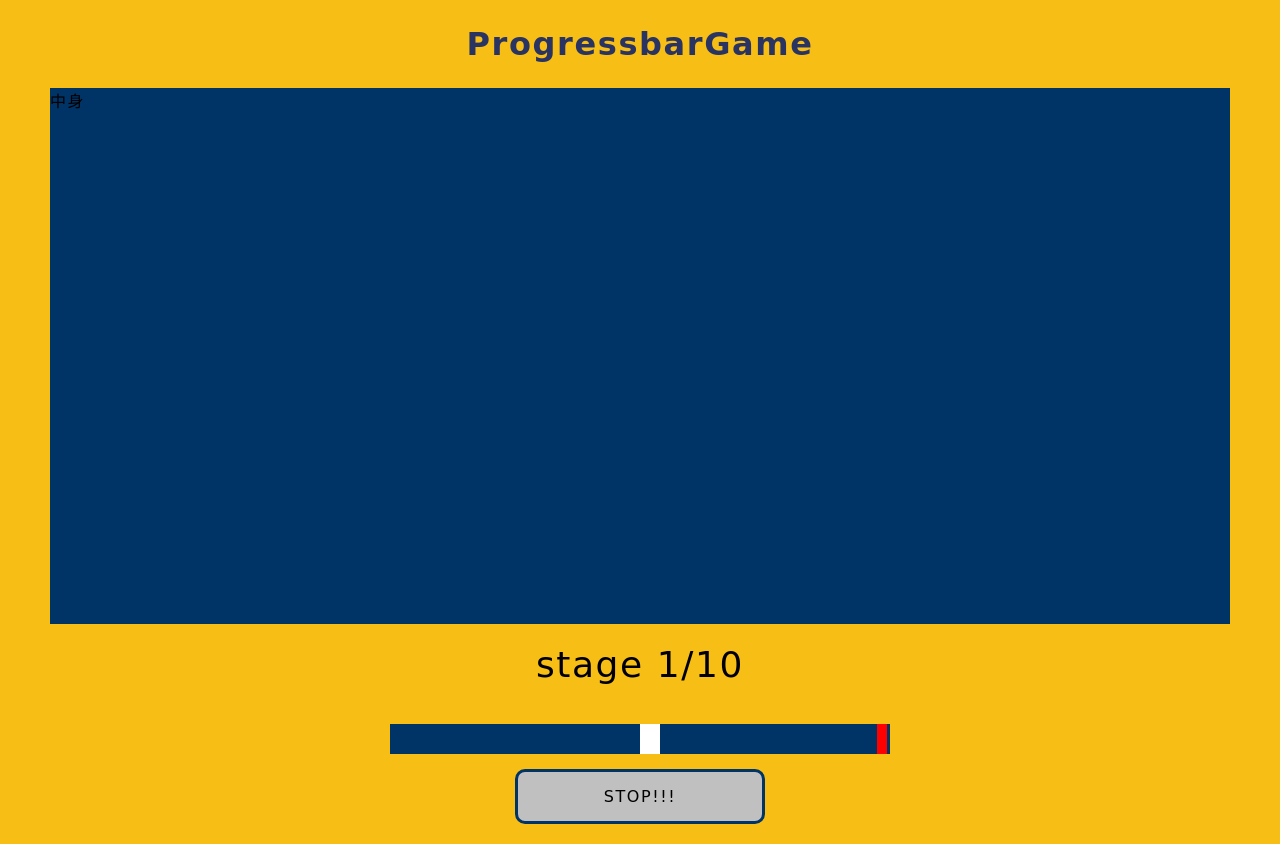
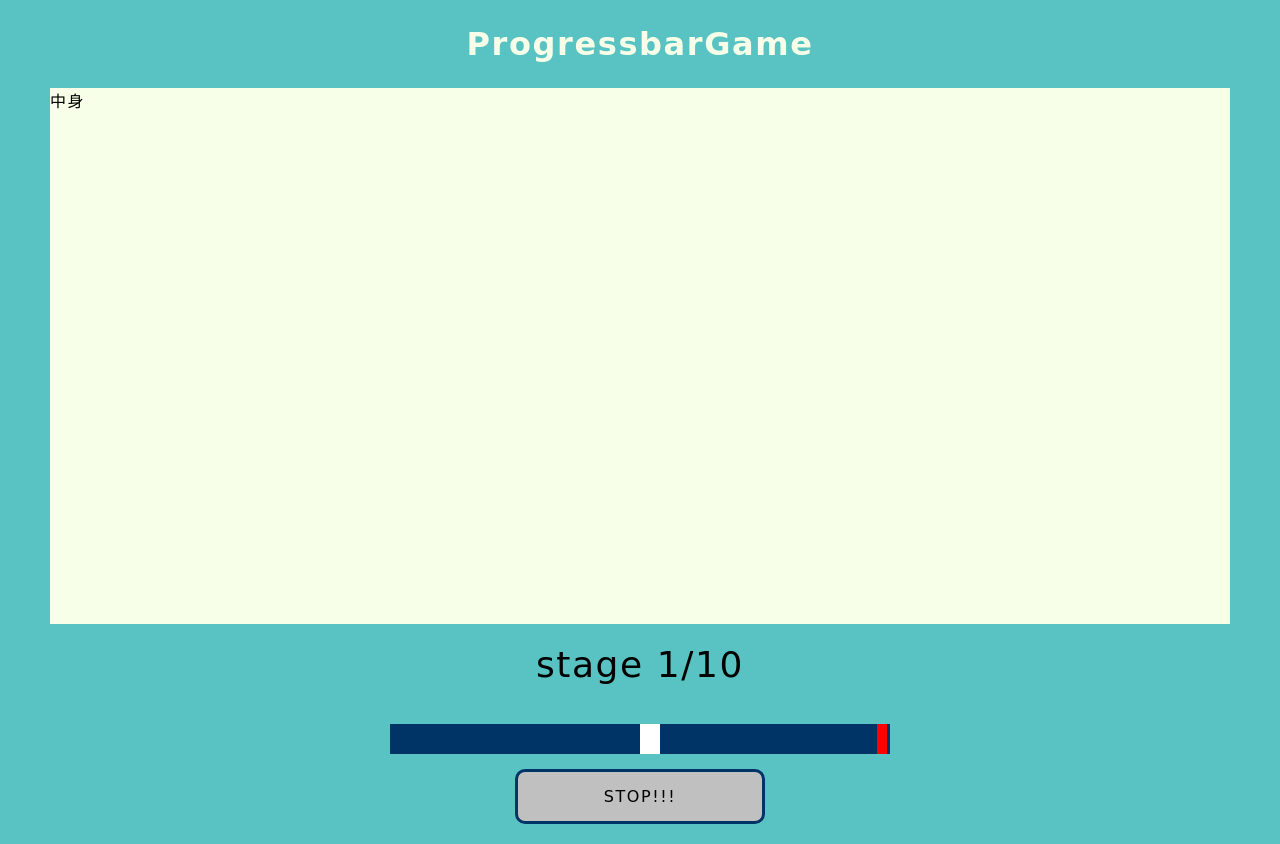
Before and after one commit to TakuyaTaniguchi/SequenceGame, a website built with Parcel: page index.pug in a window 1280 px wide. Built offline with nearby package versions, Linux system fonts and the light colour scheme; a web font is replaced by a local one.

Commit message:
Update color

```diff
--- a/style.scss
+++ b/style.scss
@@ -2,21 +2,21 @@
 body{
   background-color: #00818a;
   font-family: 'Shojumaru', cursive;
-  background-color: #003366;
-  // border-left: solid 50px #f7be16;
-  // border-right: solid 50px #f7be16;
+  background-color: #F8FFE8;
+  // border-left: solid 50px #59C3C3;
+  // border-right: solid 50px #59C3C3;
 }
 /* header
 ----------------------- */
 .header{
   display: block;
-  background-color: #f7be16;
+  background-color: #59C3C3;
   position: relative;
   &_inner{
     padding: 25px 0;
   }
   &_title{
-    color: #293462;
+    color: #F8FFE8;
     text-align: center;
   }
 }
@@ -25,14 +25,14 @@ body{
 ----------------------- */
 .footer{
   display: block;
-  background-color: #f7be16;
+  background-color: #59C3C3;
   position: relative;
   &_inner{
     position: relative;
     padding: 25px 0;
   }
   &_title{
-    color: #293462;
+    color: #F8FFE8;
     text-align: center;
   }
 }
@@ -44,7 +44,7 @@ body{
   position: absolute;
   display: block;
   width: 50px;
-  background-color: #f7be16;
+  background-color: #59C3C3;
   &.-is-left{
     left: 0;
     top: 0;
@@ -90,7 +90,7 @@ body{
     padding: 20px 0;
     margin-left: auto;
     margin-right: auto;
-    background-color: #f7be16;
+    background-color: #59C3C3;
      &.-stage1{
         .sequence_bar_movebox{
           @extend .animation-movebox;
```
Also changed, not shown: dist/index.js, 4 other files.
